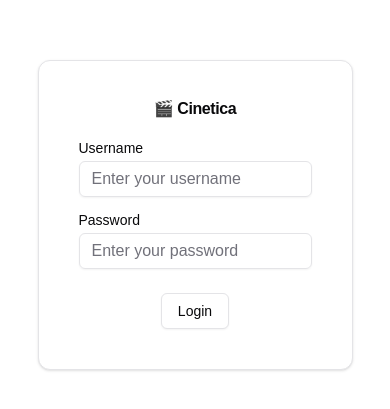
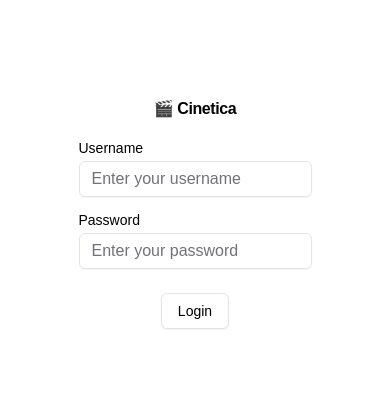
Before and after one commit to Catherine-Cali/cine, a Next.js app: page / in a window 390 px wide. Shown: the part 207-616 px from the top of the page. Built offline with nearby package versions, Linux system fonts and the light colour scheme.

Commit message:
dark mode + beginning of the sidebar

```diff
--- a/pages/index.tsx
+++ b/pages/index.tsx
@@ -1,4 +1,4 @@
-import { useState } from "react";
+import { useState, useEffect } from "react";
 import RootLayout from "./layout";
 import { Input } from "@/components/ui/input"
 import { Label } from "@/components/ui/label"
@@ -21,6 +21,7 @@ export default function Connexion() {
   const [username, setUsername] = useState('');
   const [password, setPassword] = useState('');
   const [hasError, setHasError] = useState(false);
+  const [isDarkMode, setIsDarkMode] = useState(false);
   const router = useRouter();
 
 
@@ -66,12 +67,24 @@ export default function Connexion() {
     setUsername(e.target.value);
   }
 
+    // pr detecter le mode sombre
+    useEffect(() => {
+      const darkModeMediaQuery = window.matchMedia("(prefers-color-scheme: dark)");
+      setIsDarkMode(darkModeMediaQuery.matches); // pr definir le mode selon les prefs sys
+
+      //pr detecter les changements en temps reel ( detecte changement pref sys)
+      const handleChange = (e:any) => setIsDarkMode(e.matches);
+      darkModeMediaQuery.addEventListener('change', handleChange);
+
+      //pr supp ecouteur d'evnmt ( permet eviter fuite de memoire)
+      return () => darkModeMediaQuery.removeEventListener('change', handleChange);
+    }, []);
 
 
 
   return (<RootLayout>
-    <div>
-    <Card  className="w-full sm:w-[100px] md:w-[300px] lg:w-[400px] p-4">
+   <div className={`min-h-screen min-w-full flex items-center justify-center ${isDarkMode ? "bg-black text-white" : "bg-white text-black"}`}>
+   <Card className={`w-full sm:w-[100px] md:w-[300px] lg:w-[400px] p-4 ${isDarkMode ? "bg-transparent sm:bg-gray-900 text-white" : "bg-transparent sm:bg-white text-black"} border-0 sm:border shadow-none sm:shadow`}>
     <form onSubmit={handleSubmit}>
   <CardHeader>
     <CardTitle className="flex justify-center">🎬 Cinetica</CardTitle>
@@ -80,16 +93,16 @@ export default function Connexion() {
   <div className=" flex flex-col w-full items-center gap-4">
             <div className="flex flex-col space-y-1.5">
               <Label htmlFor="username">Username</Label>
-              <Input id="username" placeholder="Enter your username " value={username} onChange={handleChangeU}/>
+              <Input id="username" placeholder="Enter your username " value={username} onChange={handleChangeU} className={isDarkMode ? "bg-gray-800 text-white" : ""}/>
             </div>
             <div className="flex flex-col space-y-1.5">
               <Label htmlFor="password">Password</Label>
-              <Input type="password" id="password" placeholder="Enter your password" value={password} onChange={handleChangeP}/>
+              <Input type="password" id="password" placeholder="Enter your password" value={password} onChange={handleChangeP} className={isDarkMode ? "bg-gray-800 text-white" : ""}/>
             </div>
   </div>
   </CardContent>
   <CardFooter className="flex justify-center">
-        <Button type ="submit" variant="outline">Login</Button>
+        <Button type ="submit" variant="outline" className={isDarkMode ? "bg-gray-800 text-white" : ""}>Login</Button>
   </CardFooter>
   </form>
 </Card>
```
Also changed, not shown: pages/api/authentification/index.ts (line endings or trailing spaces).
